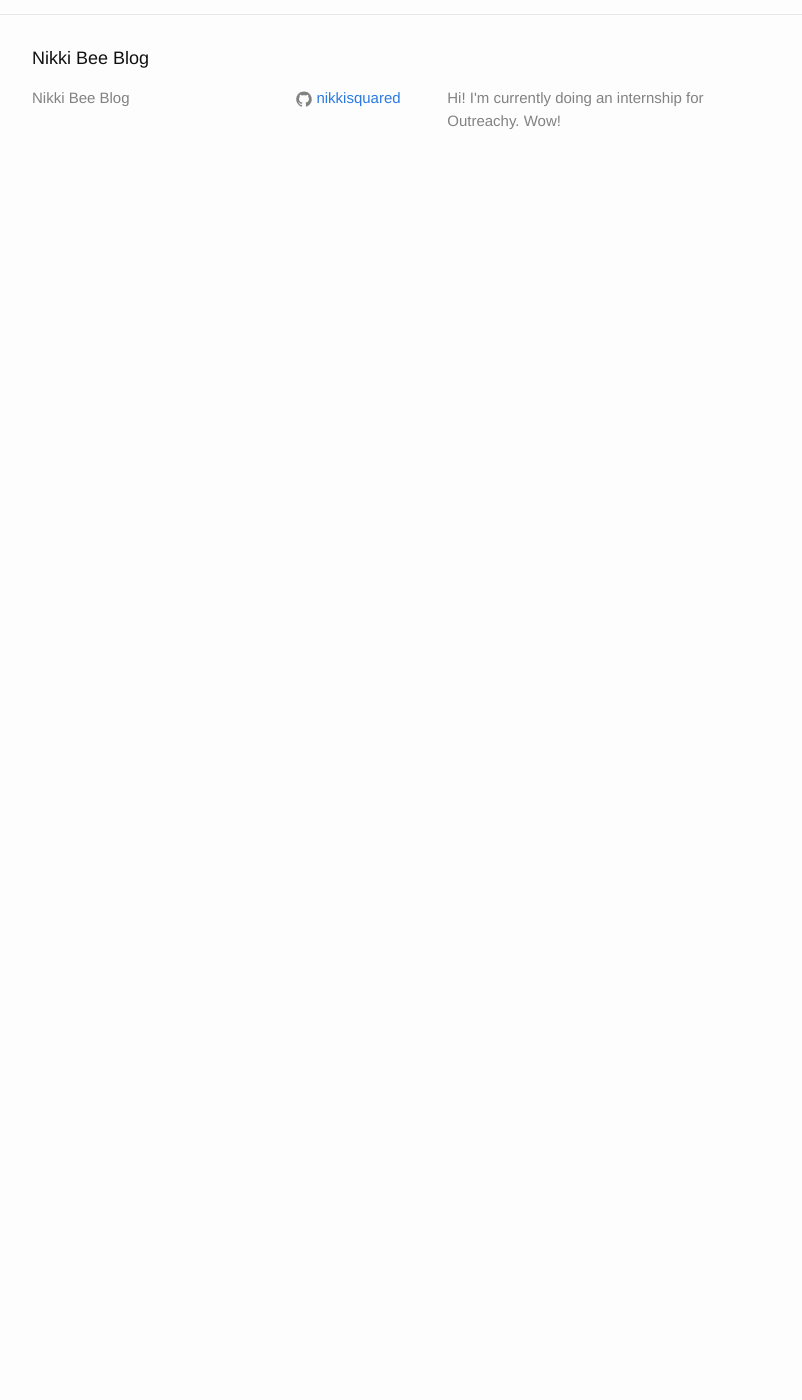
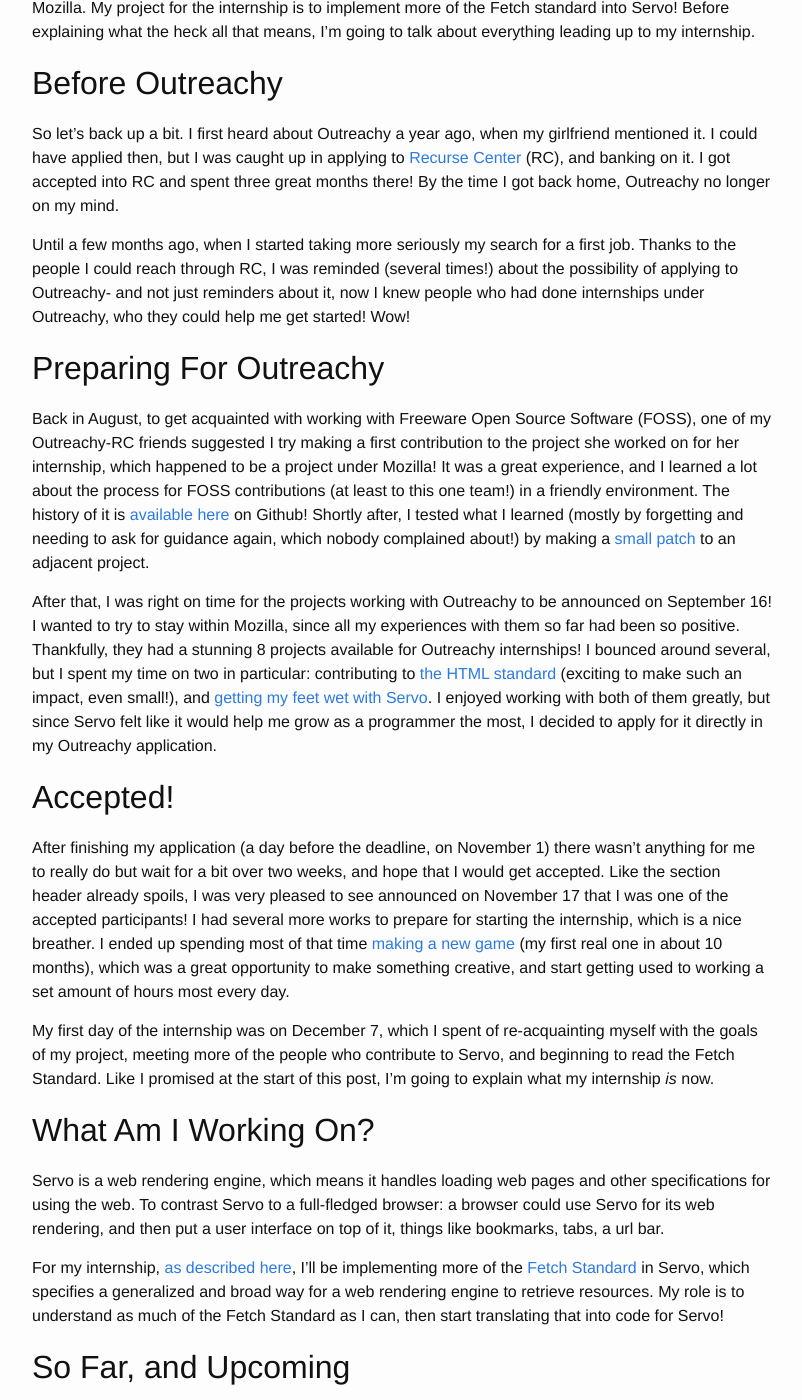
Before and after one commit to nikkisquared/nikkisquared.github.io, a Jekyll site: the page built from _posts/2015-12-17-hello-universe.markdown, in a window 1280 px wide and 1400 px high, scrolled down 270 px. Shown: the whole window, without its empty margins (238-1040 px from the left). Built offline with Jekyll 4.4.1, drawn with Linux system fonts in a browser that asks for light colours; before the commit the page ends 900 px from its top, so only the background shows below that; some of the changed text lies outside the part shown.

Commit message:
first post!!

```diff
--- a/_posts/2015-12-17-hello-universe.markdown
+++ b/_posts/2015-12-17-hello-universe.markdown
@@ -1,7 +1,40 @@
 ---
 layout: post
-title: "Hello Universe!"
-date: 2015-12-17T19:25:56-07:00
+title: "Hello Universe! First Days Of Outreachy, December 2015"
+date: 2015-12-20T21:25:56-07:00
 ---
 
-Testing testing. Testing.
+
+For the past two weeks, I've been getting started on my internship with [Outreachy](https://www.gnome.org/outreachy/)! I'm working with Mozilla. My project for the internship is to implement more of the Fetch standard into Servo! Before explaining what the heck all that means, I'm going to talk about everything leading up to my internship.
+
+## Before Outreachy ##
+
+So let's back up a bit. I first heard about Outreachy a year ago, when my girlfriend mentioned it. I could have applied then, but I was caught up in applying to [Recurse Center](https://www.recurse.com/) (RC), and banking on it. I got accepted into RC and spent three great months there! By the time I got back home, Outreachy no longer on my mind.
+
+Until a few months ago, when I started taking more seriously my search for a first job. Thanks to the people I could reach through RC, I was reminded (several times!) about the possibility of applying to Outreachy- and not just reminders about it, now I knew people who had done internships under Outreachy, who they could help me get started! Wow!
+
+## Preparing For Outreachy ##
+
+Back in August, to get acquainted with working with Freeware Open Source Software (FOSS), one of my Outreachy-RC friends suggested I try making a first contribution to the project she worked on for her internship, which happened to be a project under Mozilla! It was a great experience, and I learned a lot about the process for FOSS contributions (at least to this one team!) in a friendly environment. The history of it is [available here](https://github.com/mozilla/mozilla_ci_tools/pull/342) on Github! Shortly after, I tested what I learned (mostly by forgetting and needing to ask for guidance again, which nobody complained about!) by making a [small patch](https://github.com/mozilla/pulse_actions/pull/18) to an adjacent project.
+
+After that, I was right on time for the projects working with Outreachy to be announced on September 16! I wanted to try to stay within Mozilla, since all my experiences with them so far had been so positive. Thankfully, they had a stunning 8 projects available for Outreachy internships! I bounced around several, but I spent my time on two in particular: contributing to [the HTML standard](https://github.com/whatwg/html/pull/282) (exciting to make such an impact, even small!), and [getting my feet wet with Servo](https://github.com/servo/servo/pull/8218). I enjoyed working with both of them greatly, but since Servo felt like it would help me grow as a programmer the most, I decided to apply for it directly in my Outreachy application.
+
+## Accepted! ##
+
+After finishing my application (a day before the deadline, on November 1) there wasn't anything for me to really do but wait for a bit over two weeks, and hope that I would get accepted. Like the section header already spoils, I was very pleased to see announced on November 17 that I was one of the accepted participants! I had several more works to prepare for starting the internship, which is a nice breather. I ended up spending most of that time [making a new game](http://www.glorioustrainwrecks.com/node/9928) (my first real one in about 10 months), which was a great opportunity to make something creative, and start getting used to working a set amount of hours most every day.
+
+My first day of the internship was on December 7, which I spent of re-acquainting myself with the goals of my project, meeting more of the people who contribute to Servo, and beginning to read the Fetch Standard. Like I promised at the start of this post, I'm going to explain what my internship *is* now.
+
+## What Am I Working On? ##
+
+Servo is a web rendering engine, which means it handles loading web pages and other specifications for using the web. To contrast Servo to a full-fledged browser: a browser could use Servo for its web rendering, and then put a user interface on top of it, things like bookmarks, tabs, a url bar.
+
+For my internship, [as described here](https://wiki.mozilla.org/Outreachy/2016/December_to_March#Servo:_Complete_implementation_of_Fetch_standard), I'll be implementing more of the [Fetch Standard](https://fetch.spec.whatwg.org/) in Servo, which specifies a generalized and broad way for a web rendering engine to retrieve resources. My role is to understand as much of the Fetch Standard as I can, then start translating that into code for Servo!
+
+## So Far, and Upcoming ##
+
+I've spent two weeks working with Servo and Fetch so far. Getting a bit ahead of my schedule, I had finished reading through and taking notes on most of the Fetch Standard halfway through my second week! Most of it was preparation for understanding how I would even begin coding it. Thankfully, I'm not the first to start implementing Fetch in Servo, so I have all the previous work to build on, as well as several people acquainted with Fetch who I've asked many, many questions. Towards the end of my second week, I got to start applying my knowledge for Servo, which was quite exciting! I've so far made a rough draft of one of the major pieces in the Fetch Standard, which I feel proud about.
+
+In future posts, now that I've reviewed everything before Outreachy, I'll talk in more detail about my daily experiences, as well as try to find examples of code or ideas I work with that I find cool.
+
+End of my first post.
```
